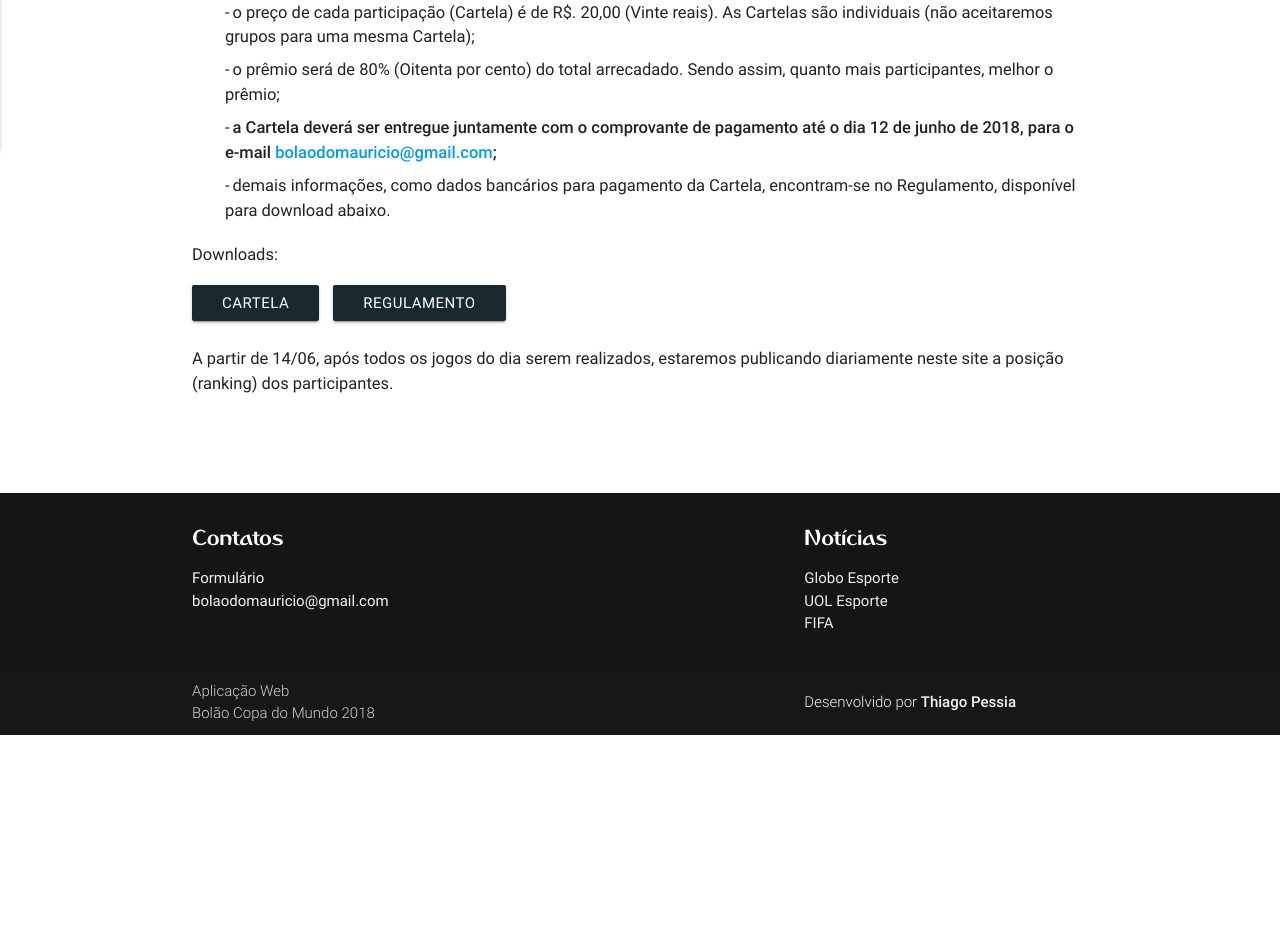
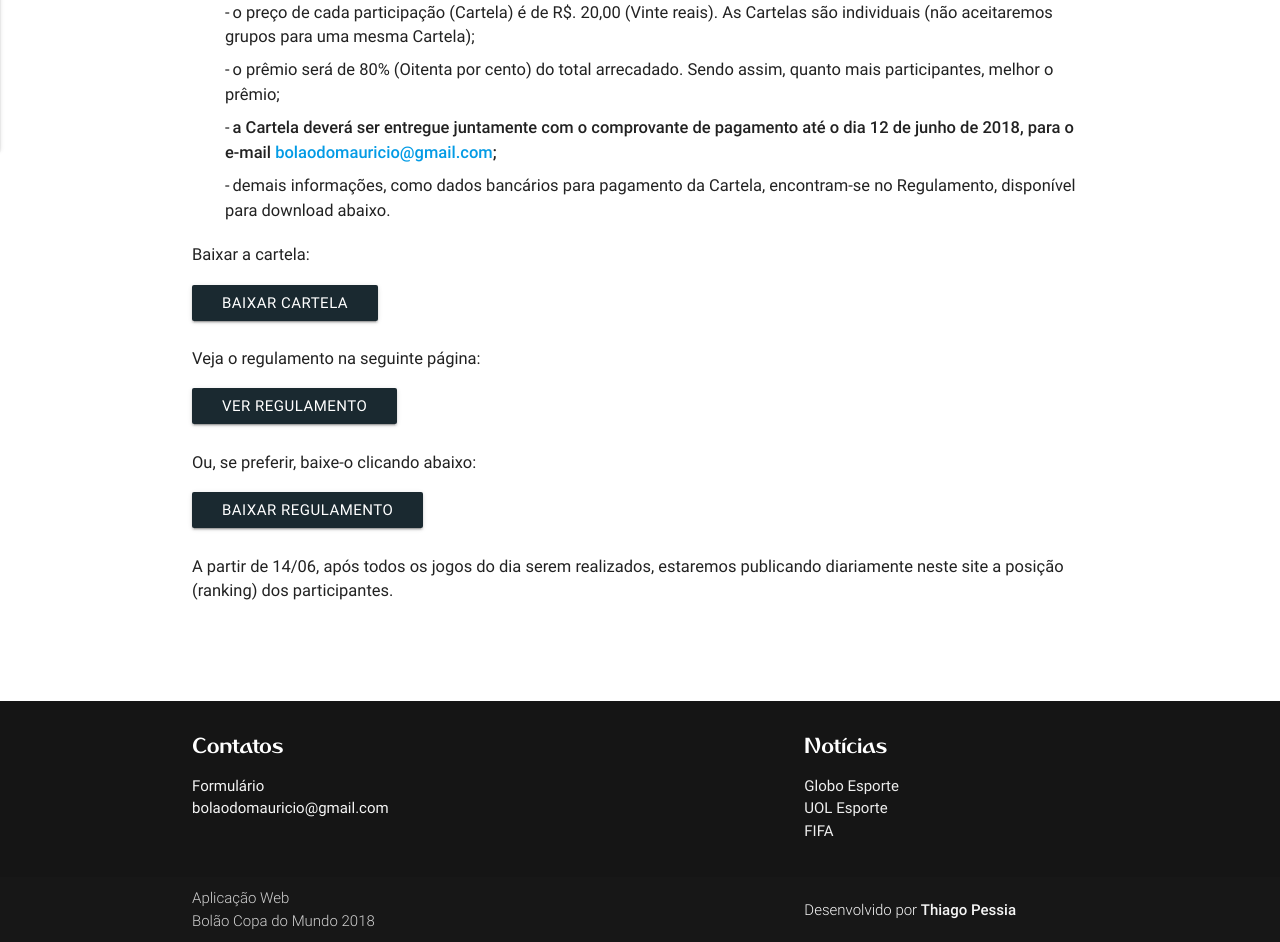
Before and after one commit to Tpessia/bolao-world-cup, a PHP site: page /apresentacao.php in a window 1280 px wide. Shown: the part 710-1652 px from the top of the page. Before the commit the page ends 1445 px from the top, so only its background shows below. Run offline with PHP 8.4, Linux system fonts and the light colour scheme; some libraries are stand-ins or nearby versions.

Commit message:
text change

```diff
--- a/apresentacao.php
+++ b/apresentacao.php
@@ -109,13 +109,28 @@
                 </ul>
 
                 <div class="downloads">
-                    <p>Downloads:</p>
                     <div>
+                        <p>
+                            Baixar a cartela:
+                        </p>
                         <button class="btn">
-                            <a href="/assets/files/Cartela - Bolão do Maurício.xlsx" download="Cartela - Bolão do Maurício.xlsx">Cartela</a>
+                            <a href="/assets/files/Cartela - Bolão do Maurício.xlsx" download="Cartela - Bolão do Maurício.xlsx">Baixar Cartela</a>
                         </button>
+                    </div>
+                    <div>
+                        <p>
+                            Veja o regulamento na seguinte página:
+                        </p>
                         <button class="btn">
-                            <a href="/assets/files/REGBOL.docx" download="Regulamento - Bolão do Maurício.docx">Regulamento</a>
+                            <a href="/assets/files/REGBOL.docx" download="Regulamento - Bolão do Maurício.docx">Ver Regulamento</a>
+                        </button>
+                    </div>
+                    <div>
+                        <p>
+                            Ou, se preferir, baixe-o clicando abaixo:
+                        </p>
+                        <button class="btn">
+                            <a href="/assets/files/REGBOL.docx" download="Regulamento - Bolão do Maurício.docx">Baixar Regulamento</a>
                         </button>
                     </div>
                 </div>
```
Also changed, not shown: regulamento.php (+2 -5 lines).
